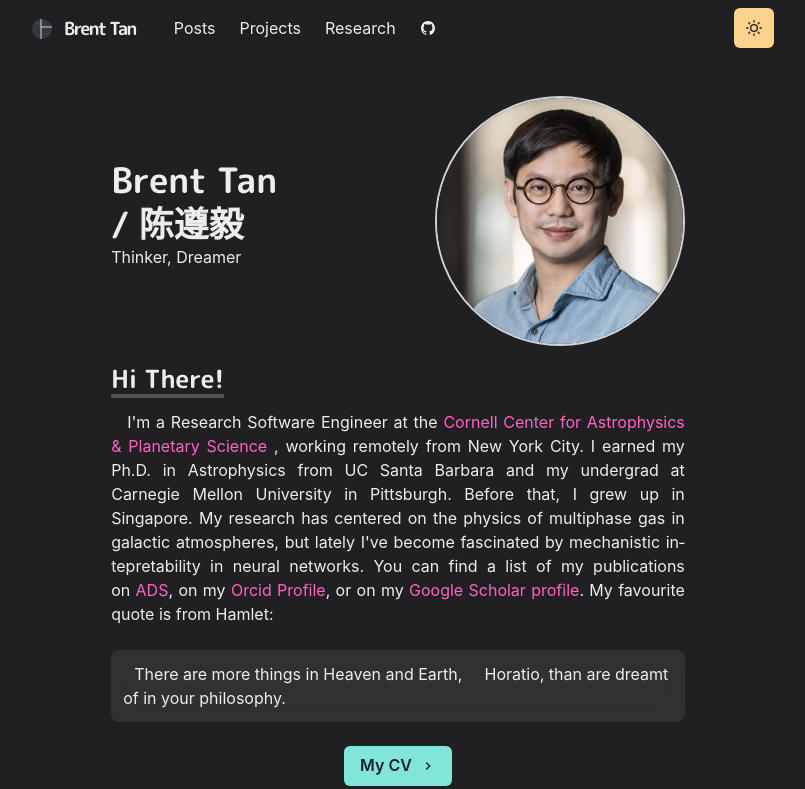
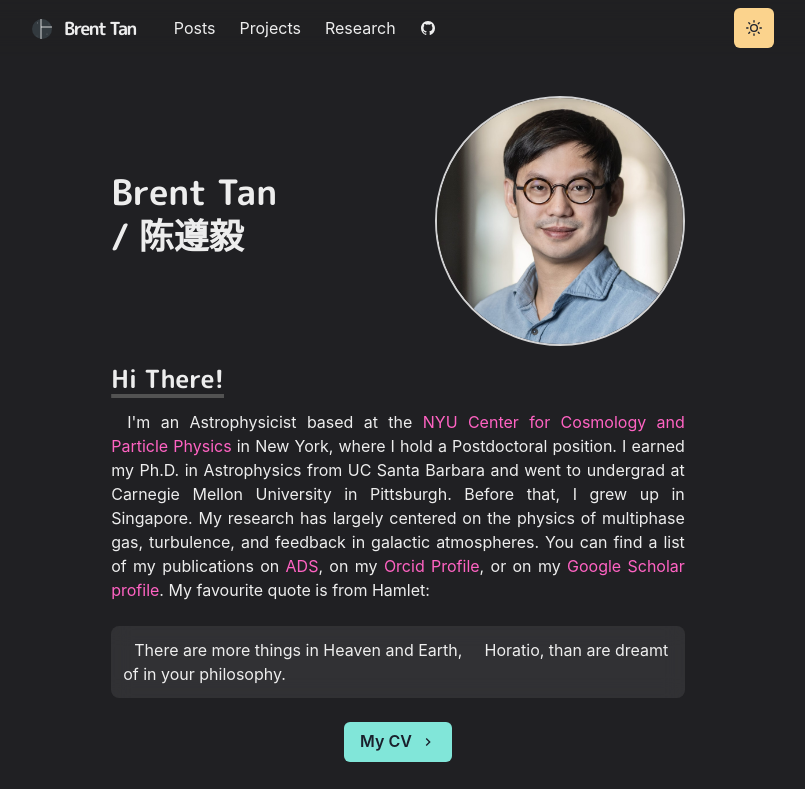
Before and after one commit to zunyibrt/zunyibrt.github.io, a Next.js app: page / in a window 1280 px wide. Shown: the top 789 px of the page, without its empty margins (242-1047 px from the left). Built offline with nearby package versions, Linux system fonts and the light colour scheme.

Commit message:
update profile blurb

```diff
--- a/pages/index.js
+++ b/pages/index.js
@@ -40,7 +40,7 @@ const Page = () => {
                 / <span style={{fontFamily: "Noto Sans SC"}}>陈遵毅</span>
               </Heading>
             </Flex>
-            <p> Thinker, Dreamer </p>
+            {/* <p> Thinker, Dreamer </p> */}
           </Box>
           <Box
             flexShrink={0}
@@ -73,17 +73,16 @@ const Page = () => {
           Hi There!
         </Heading>
         <Paragraph>
-          I'm a Research Software Engineer at the{' '}
-          <Link as={NextLink} href="https://research.astro.cornell.edu/" passHref scroll={false}>
-            Cornell Center for Astrophysics & Planetary Science
+          I'm an Astrophysicist based at the{' '}
+          <Link as={NextLink} href="https://cosmo.nyu.edu/" passHref scroll={false}>
+            NYU Center for Cosmology and Particle Physics
           </Link>
-          {' '}, working remotely from New York City. I earned my Ph.D. in
+          {' '} in New York, where I hold a Postdoctoral position. I earned my Ph.D. in
           Astrophysics from UC Santa Barbara
-          and my undergrad at Carnegie Mellon University in Pittsburgh.
+          and went to undergrad at Carnegie Mellon University in Pittsburgh.
           Before that, I grew up in Singapore.
-          My research has centered on the physics
-          of multiphase gas in galactic atmospheres, but lately I've
-          become fascinated by mechanistic intepretability in neural networks.
+          My research has largely centered on the physics
+          of multiphase gas, turbulence, and feedback in galactic atmospheres.
           You can find a list of my publications on&nbsp;
           <Link as={NextLink} href="https://ui.adsabs.harvard.edu/public-libraries/_VGfOMavSNaM6jQqVbYhPw">
             ADS
```
Also changed, not shown: 23 other files (tests, documents, lock files or other folders).
